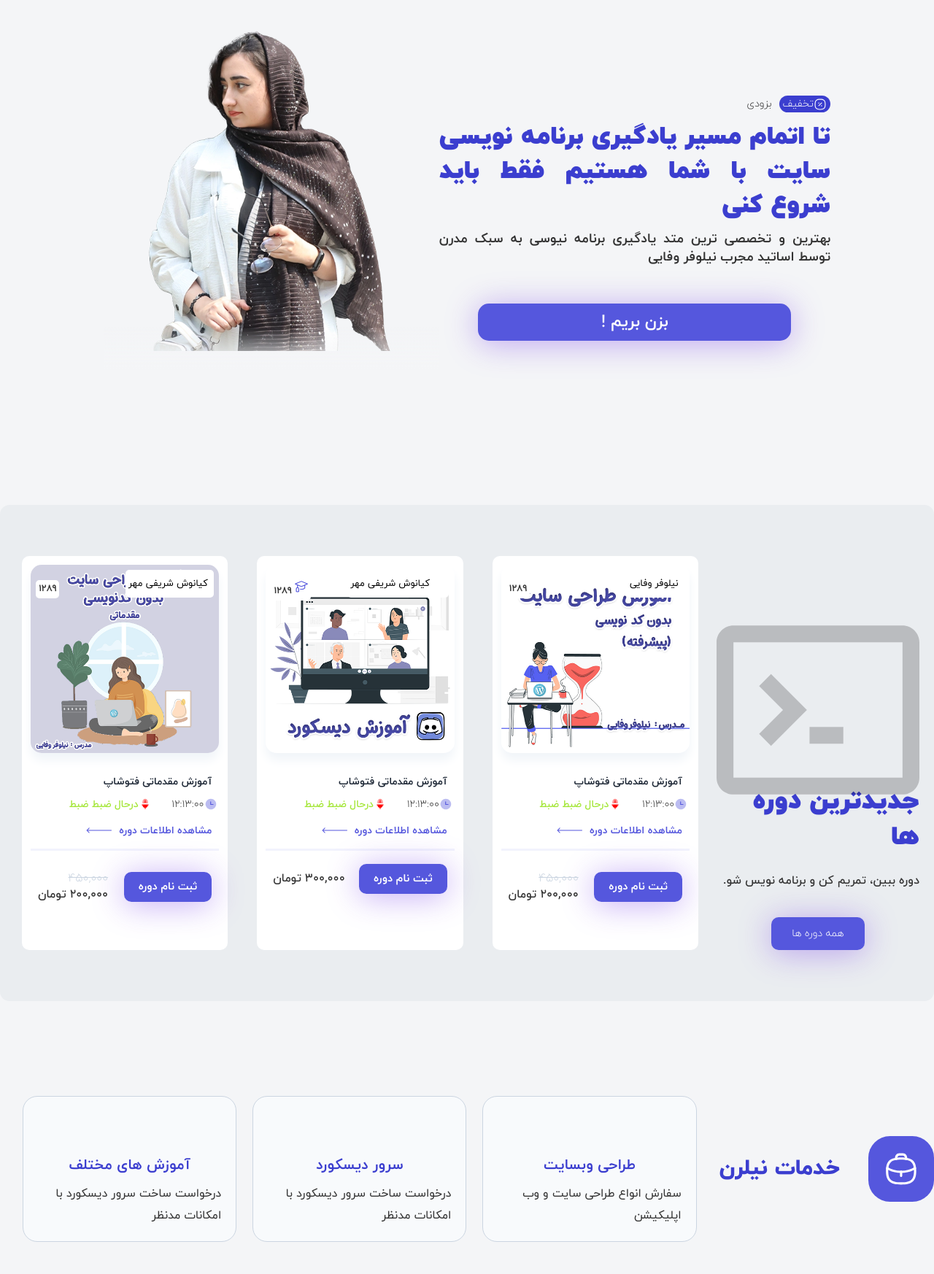
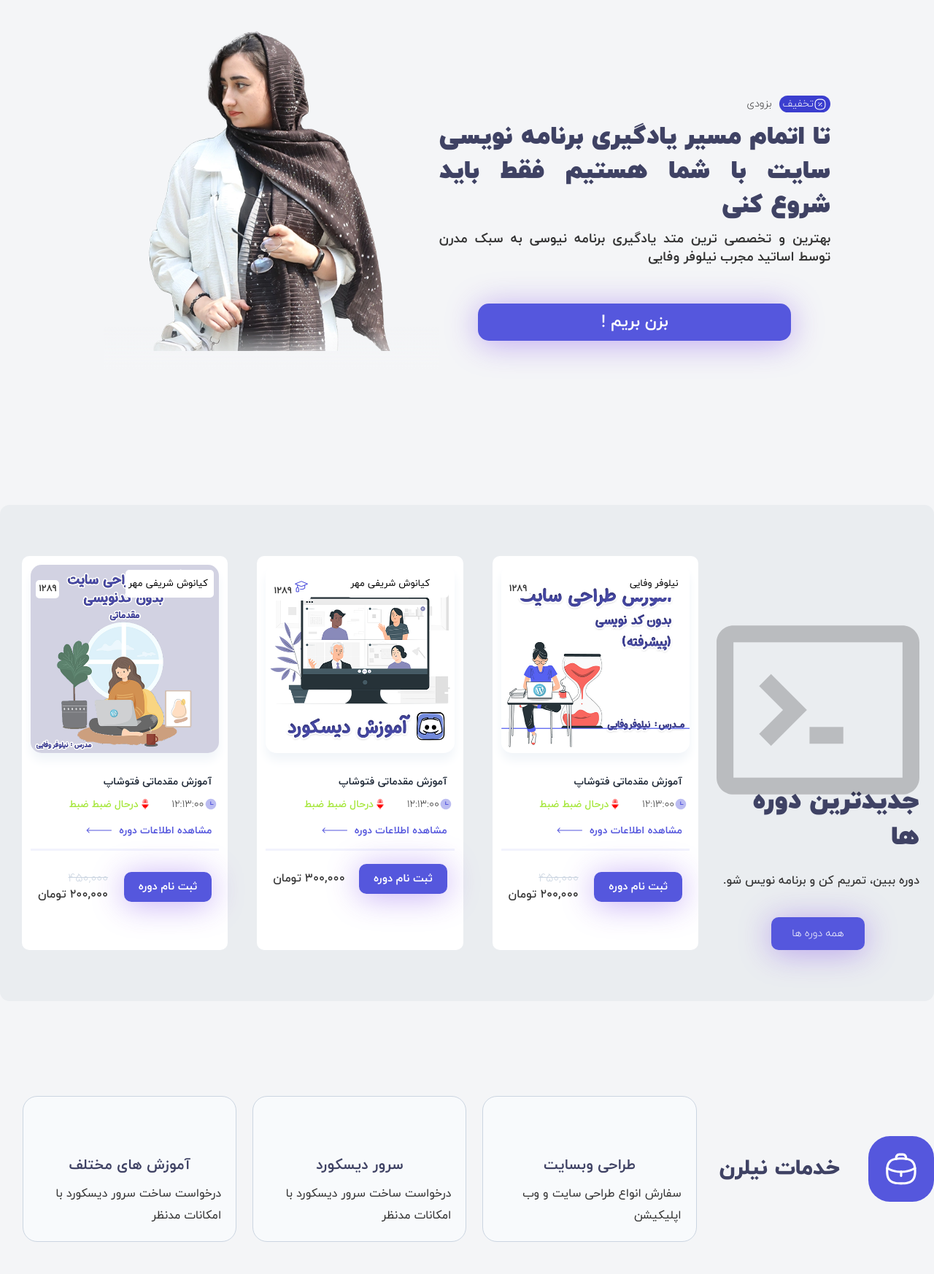
Before and after one commit to NiIfr/Nilotus-theme, a PHP site: page /index.html in a window 1280 px wide. Shown: the part 174-1920 px from the top of the page at 73% size. Run offline with PHP 8.4, Linux system fonts and the light colour scheme; some web fonts are replaced.

Commit message:
color added

```diff
--- a/assets/files/style.css
+++ b/assets/files/style.css
@@ -16,7 +16,9 @@
   --color-link: #60a5fa;
   --color-bgsec: #eaedf0;
   --color-shadow: #2a1a8131;
-  --color-headings: #3b3ecf;
+  --color-headings: #3f4264;
+  --color-pragh: #555775;
+  —color-link: #4a6dff;
   --color-gray: #4b5563;
   --color-light-gray:#9496a9;
   --color-body: #333;
```
